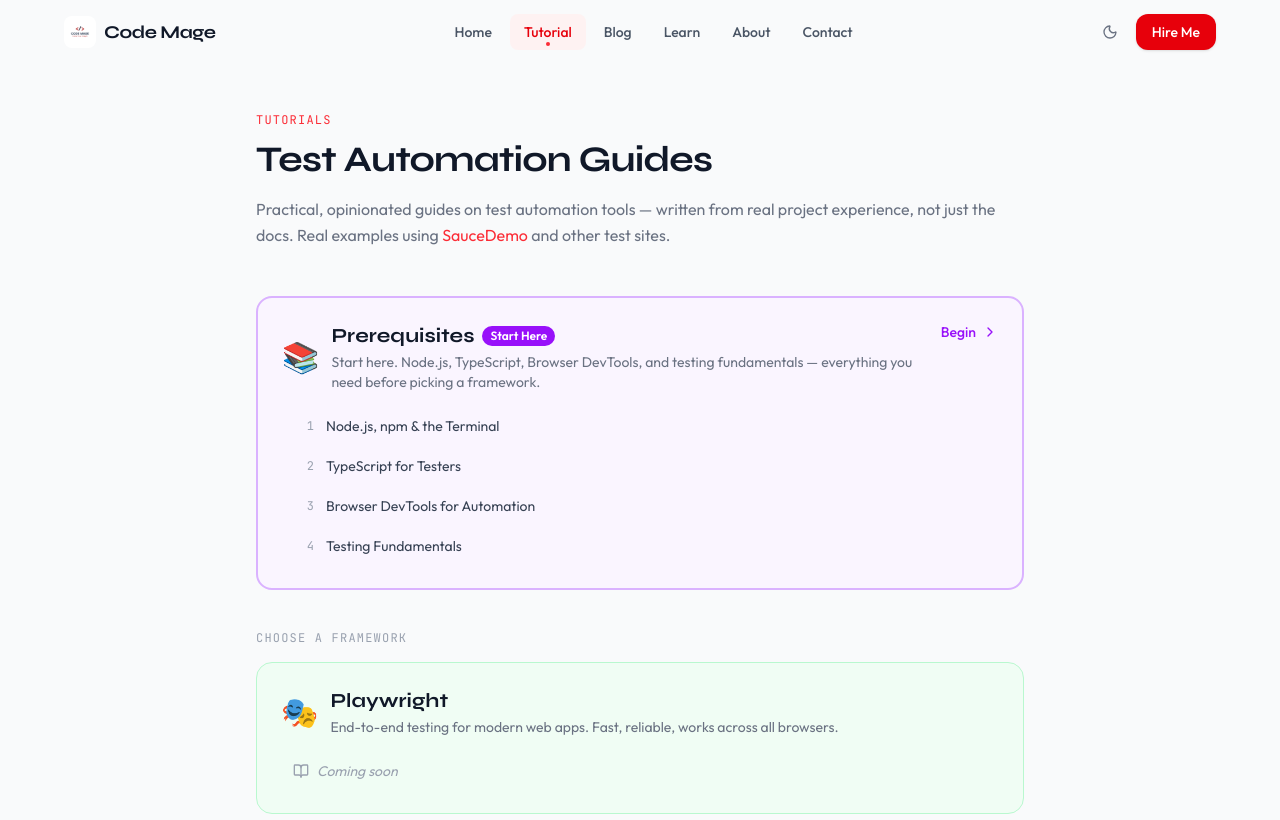
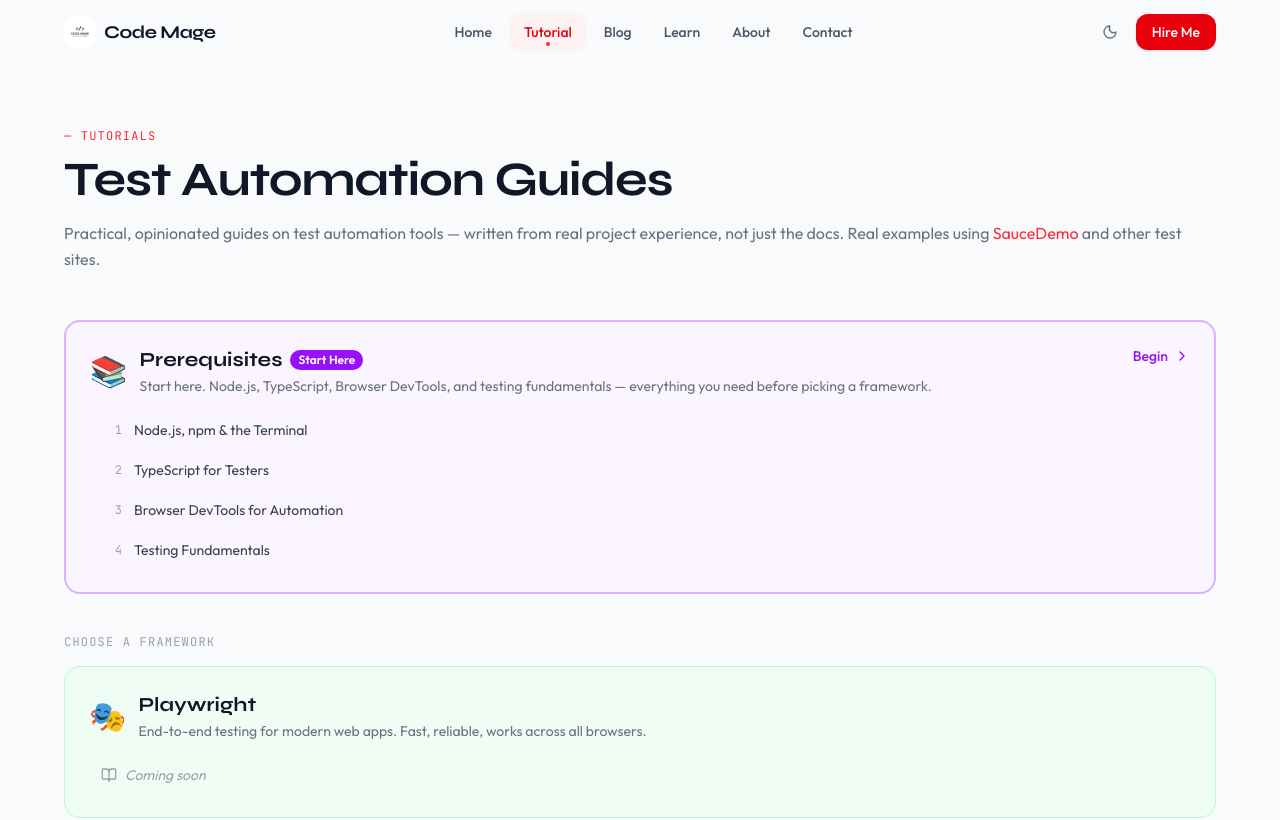
Before and after one commit to M-Hammad-Faisal/code-mage, a Next.js app: page /tutorial in a window 1280 px wide. Shown: the top 820 px of the page. Built offline with nearby package versions, Linux system fonts and the light colour scheme.

Commit message:
fix: align tutorial page layout with blog and learn pages
Remove max-w-3xl mx-auto centering wrapper so tutorial content is
left-aligned inside container-max, matching blog/learn/contact pages.
Also update header to use consistent py-16 and md:text-5xl sizing.

```diff
--- a/app/tutorial/page.tsx
+++ b/app/tutorial/page.tsx
@@ -15,15 +15,15 @@ export default function TutorialsPage() {
   const frameworkTutorials = frameworks.filter((fw) => fw.slug !== 'prerequisites');
 
   return (
-    <div className="min-h-screen py-12">
+    <div className="min-h-screen py-16">
       <div className="container-max">
-        <div className="max-w-3xl mx-auto">
+        <div>
           {/* Header */}
           <div className="mb-12">
-            <p className="text-xs font-mono text-red-500 tracking-widest uppercase mb-3">
-              Tutorials
+            <p className="text-xs font-mono text-red-500 dark:text-red-400 tracking-widest uppercase mb-3">
+              — Tutorials
             </p>
-            <h1 className="text-4xl font-heading font-bold text-gray-900 dark:text-white tracking-tight mb-4">
+            <h1 className="text-4xl md:text-5xl font-heading font-bold text-gray-900 dark:text-white tracking-tight mb-4">
               Test Automation Guides
             </h1>
             <p className="text-gray-500 dark:text-gray-400 text-base leading-relaxed">
```
